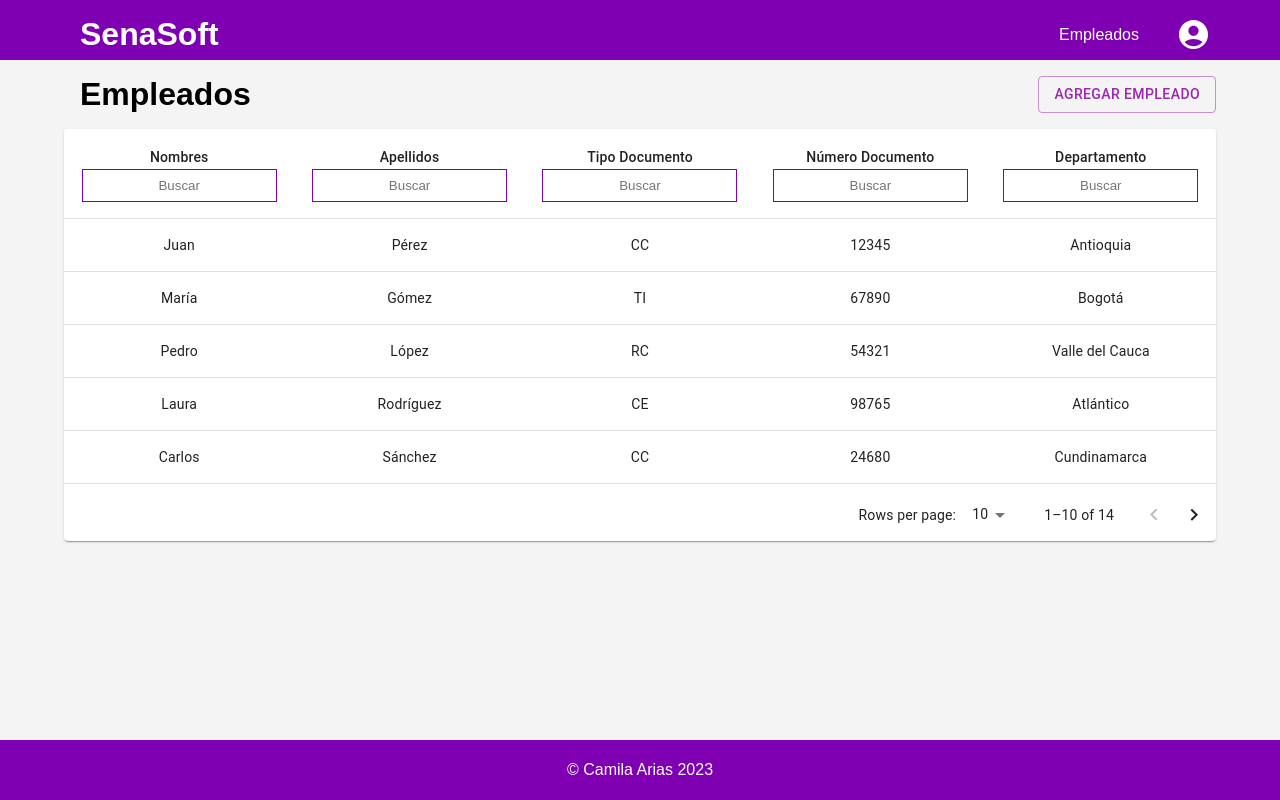
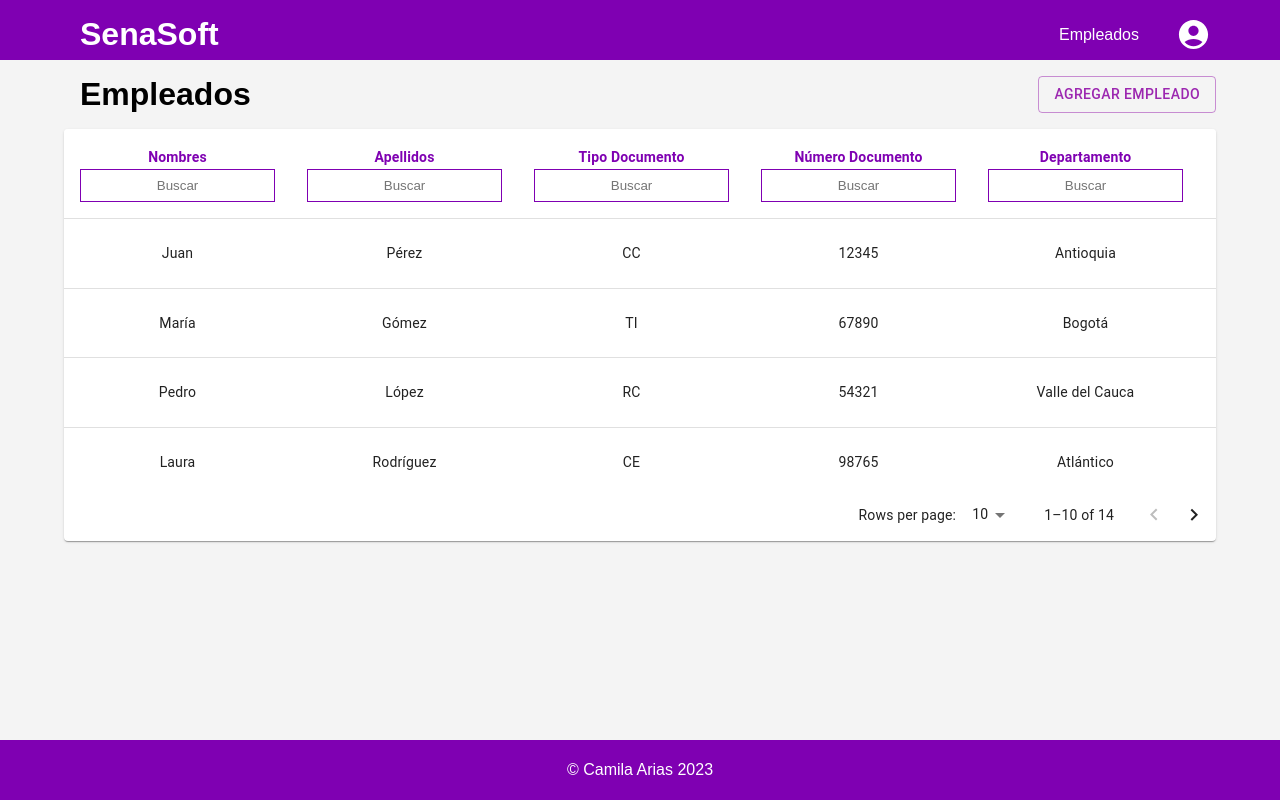
Before and after one commit to ferdlg/SenaSoft2023, a React (Create React App) app in the folder front/: page / in a window 1280 px wide. Built offline with nearby package versions, Linux system fonts and the light colour scheme.

Commit message:
Buttons TableEmployees

```diff
--- a/front/src/components/TableEmployes/TableEmployes.js
+++ b/front/src/components/TableEmployes/TableEmployes.js
@@ -1,5 +1,5 @@
 import React, { useState } from 'react';
-import { Paper, Table, TableBody, TableCell, TableContainer, TableHead, TablePagination, TableRow } from '@mui/material';
+import { Paper, Table, TableBody, TableCell, TableContainer, TableHead, TablePagination, TableRow, Button } from '@mui/material';
 import "./index.css"
 
 const TableEmployes = ({ employees }) => {
@@ -37,6 +37,22 @@ const TableEmployes = ({ employees }) => {
     setPage(0);
   };
 
+  // Opciones
+
+  // Para opciones de la tabla
+  const handleEditEmployee = (employeeId) => {
+    // Implementa la lógica para editar el empleado con el ID proporcionado
+    console.log("Edit")
+  };
+
+  const handleViewEmployee = (employeeId) => {
+    // Implementa la lógica para ver los detalles del empleado con el ID proporcionado
+  };
+
+  const handleDeleteEmployee = (employeeId) => {
+    // Implementa la lógica para eliminar el empleado con el ID proporcionado
+  };
+
   // Filtra los empleados basados en los criterios de búsqueda
 const filteredEmployes = employees.filter((employee) => {
   // Se convierte a minúscula la información de cada empleado para que se pueda realizar la busqueda sin sensibilidad a Mayúsculas/Minúsculas
@@ -61,16 +77,33 @@ const filteredEmployes = employees.filter((employee) => {
     TipoDoc.includes(filterTipoDoc) &&
     NumDoc.includes(filterNumDoc) &&
     Departamento.includes(filterDepartamento)
-  );
+  )
 });
 const columns = [
-  {id: 'Nombres', label: 'Nombres', minWidth: 170, align: 'center', format: ''},
+  {id: 'Nombres', label: 'Nombres', minWidth: 100, align: 'center', format: ''},
   {id: 'Apellidos', label: 'Apellidos', minWidth: 170, align: 'center', format: ''},
   {id: 'TipoDoc', label: 'TipoDoc', minWidth: 170, align: 'center', format: ''},
   {id: 'NumDoc', label: 'NumDoc', minWidth: 170, align: 'center', format: ''},
   {id: 'Departamento', label: 'Departamento', minWidth: 170, align: 'center', format: ''},
+  {id: 'Acciones', label: 'Acciones', minWidth: 100, align: 'center', format: '' },
 ]
-const rows = filteredEmployes;
+const rows = filteredEmployes.map((employee) => ({
+  ...employee,
+  Acciones: (
+    <div className='OpcionesTable'>
+      <Button color='secondary' onClick={() => handleEditEmployee(employee.NumDoc)}>
+        Editar
+      </Button>
+      <Button color='secondary' onClick={() => handleViewEmployee(employee.NumDoc)}>
+        Ver
+      </Button>
+      <Button color='secondary' onClick={() => handleDeleteEmployee(employee.NumDoc)}>
+        Eliminar
+      </Button>
+    </div>
+  ),
+}));
+
 return (
 
   <Paper sx={{ width: '100%', overflow: 'hidden' }}>
@@ -81,9 +114,9 @@ return (
         <TableRow>
         <TableCell>
           <div className="tableHead">
-            <label>
+            <strong className='cl_moradoOscuro'>
               Nombres
-            </label>
+            </strong>
             <input
               type="text"
               name="Nombres"
@@ -95,9 +128,9 @@ return (
         </TableCell>
         <TableCell>
           <div className="tableHead">
-          <label>
+          <strong className='cl_moradoOscuro'>
               Apellidos
-            </label>
+            </strong>
             <input
               type="text"
               name="Apellidos"
@@ -109,9 +142,9 @@ return (
         </TableCell>
         <TableCell>
           <div className="tableHead">
-          <label>
+          <strong className='cl_moradoOscuro'>
               Tipo Documento
-            </label>
+            </strong>
             <input
               type="text"
               name="TipoDoc"
@@ -123,9 +156,9 @@ return (
         </TableCell>
         <TableCell>
           <div className="tableHead">
-          <label>
+          <strong className='cl_moradoOscuro'>
               Número Documento
-            </label>
+            </strong>
             <input
               type="text"
               name="NumDoc"
@@ -137,9 +170,9 @@ return (
         </TableCell>
         <TableCell>
           <div className="tableHead">
-          <label>
+          <strong className='cl_moradoOscuro'>
               Departamento
-            </label>
+            </strong>
             <input
               type="text"
               name="Departamento"
@@ -148,6 +181,11 @@ return (
               placeholder="Buscar"
             />
           </div>
+        </TableCell>
+        <TableCell>
+          <strong className='OpcionesTable cl_moradoOscuro'>
+            Opciones
+          </strong>
         </TableCell>
             </TableRow>
         </TableHead>
--- a/front/src/components/TableEmployes/index.css
+++ b/front/src/components/TableEmployes/index.css
@@ -16,3 +16,8 @@
     border: solid 1px var(--moradoOscuro);
     padding: 8px;
 }
+
+.OpcionesTable{
+    display: flex;
+    justify-content: center;
+}
--- a/front/src/pages/Register/index.js
+++ b/front/src/pages/Register/index.js
@@ -155,7 +155,7 @@ const Register = () => {
                     >
                         {departamentos.map((option, index) => (
                             <MenuItem key={index} value={option.id}>
-                                {option.name}
+                                {option.Departamento}
                             </MenuItem>
                         ))}
                     </Select>
--- a/front/src/services/EmployeeService.js
+++ b/front/src/services/EmployeeService.js
@@ -3,10 +3,17 @@ import axios from 'axios';
 const EmployeeService = {
   getDepartments: async () => {
     try {
-      const response = await axios.get('https://api-colombia.com/api/v1/Department');
-      const data = response.data;
-      const departamentosConId = data.map((dep) => ({ id: dep.id, name: dep.name }));
-      return departamentosConId;
+      const response = await axios.get('http://127.0.0.1:8000/api/departamentos');
+      const data = response.data.departamentos;
+
+      // Verifica que data sea un array antes de usar map
+      if (Array.isArray(data)) {
+        const departamentosConId = data.map((dep) => ({ id: dep.id, Departamento: dep.Departamento }));
+        return departamentosConId;
+      } else {
+        console.error("El servidor no devolvió un array de departamentos:", data);
+        throw new Error("Respuesta del servidor no válida");
+      }
     } catch (error) {
       console.error("Error al cargar departamentos:", error);
       throw error;
```
